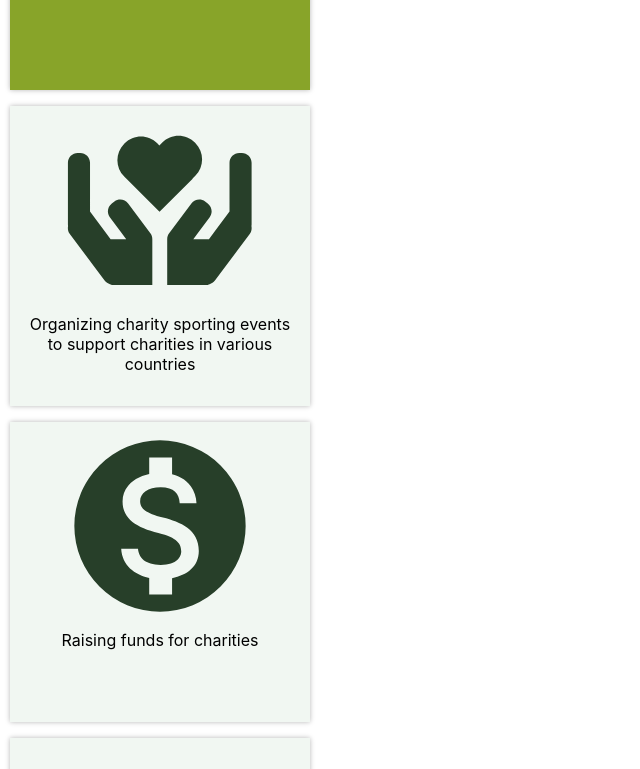
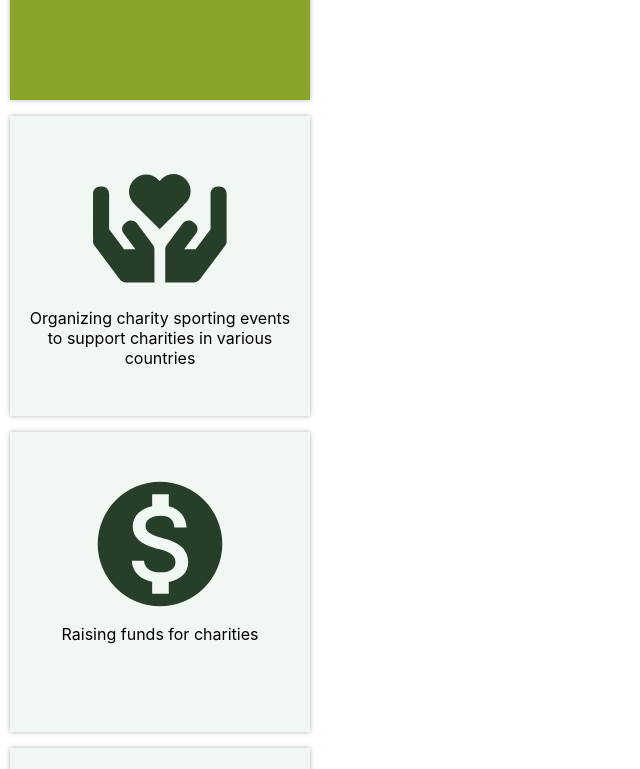
Before and after one commit to annaszalkiewicz/eaglegolfgroup, a React (Create React App) app: page / in a window 1280 px wide. Shown: the part 1800-2569 px from the top of the page, without its empty margins (0-640 px from the left). Built offline with nearby package versions, Linux system fonts and the light colour scheme.

Commit message:
Fix overflow and expand testimonials container

```diff
--- a/src/css/_index.scss
+++ b/src/css/_index.scss
@@ -142,8 +142,7 @@ main {
   display: grid;
   justify-content: center;
   grid-template-columns: 300px;
-  grid-template-rows: 300px 550px repeat(24, 300px);
-  // grid-auto-rows: min(300px);
+  grid-template-rows: 300px 560px repeat(15, 300px) 560px repeat(8, 300px);
   grid-template-areas:
     "homeLogo"
     "homeIntro"
@@ -233,7 +232,8 @@ main {
   padding: 1em;
   text-align: center;
   img {
-    height: 11em;
+    height: 8em;
+    margin-top: 2em;
   }
   p {
     margin-top: 1em;
@@ -322,7 +322,6 @@ main {
   text-align: center;
   p {
     padding: 1em;
-    font-size: 0.8em;
   }
 }
 .quote-icon, .left-arrow, .right-arrow {
```
